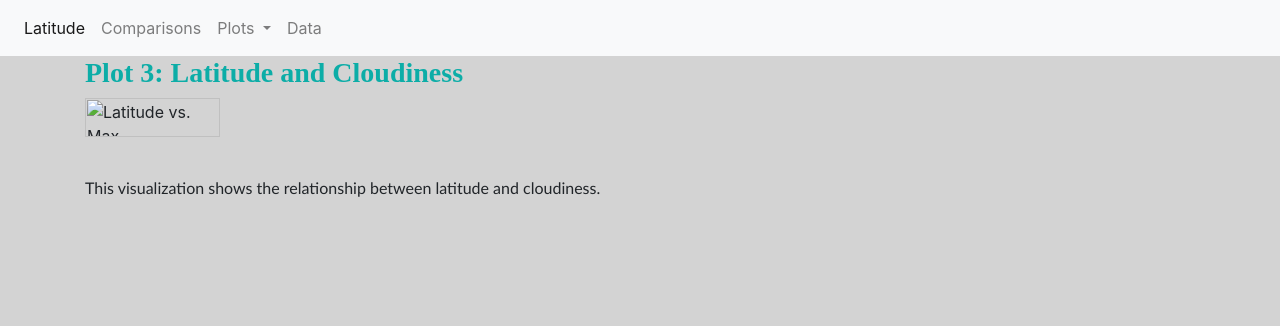
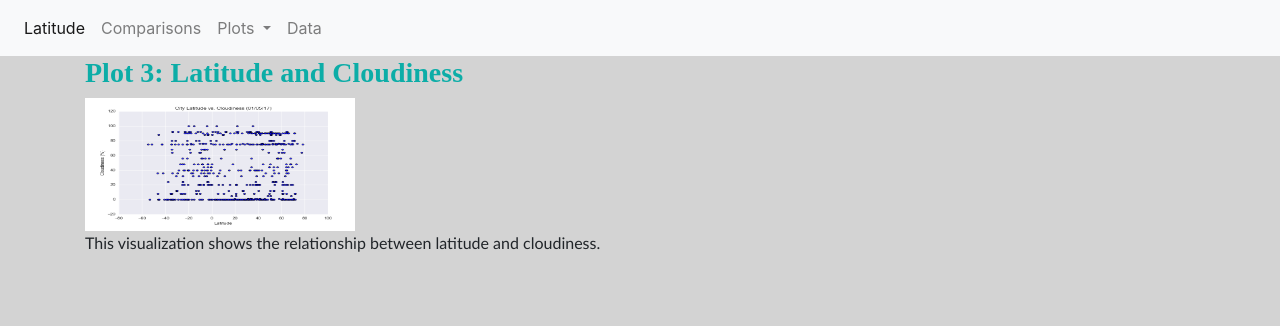
Before and after one commit to JunnKim93/HTML-CSS-Homework, a plain HTML site: page viz3.html in a window 1280 px wide. Drawn offline with nearby package versions, Linux system fonts and the light colour scheme.

Commit message:
Update viz3.html

```diff
--- a/viz3.html
+++ b/viz3.html
@@ -41,7 +41,7 @@
            <div class="col-md-6 pad top">
               <h3>Plot 3: Latitude and Cloudiness</h3>
               <div class="pull-left">
-                  <img src="C:\Users\junnk\Downloads\11-Web_Homework_Instructions_Resources_assets_images_Fig3.png" alt="Latitude vs. Max Temperature" width="50%" height="50%">
+                  <img src="11-Web_Homework_Instructions_Resources_assets_images_Fig3 (1).png" alt="Latitude vs. Max Temperature" width="50%" height="50%">
                 <p>This visualization shows the relationship between latitude and cloudiness.
                   </p>
               </div>
```
